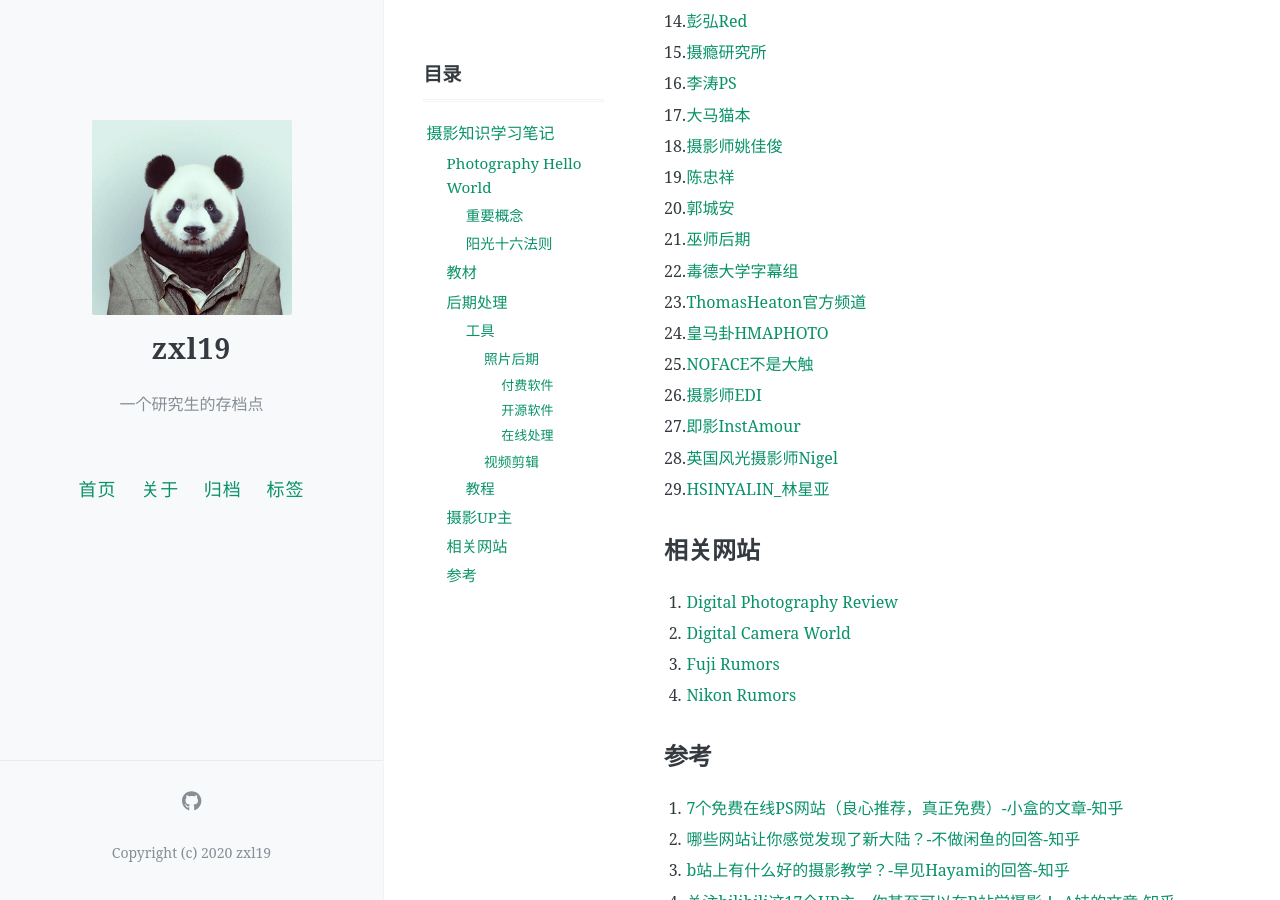
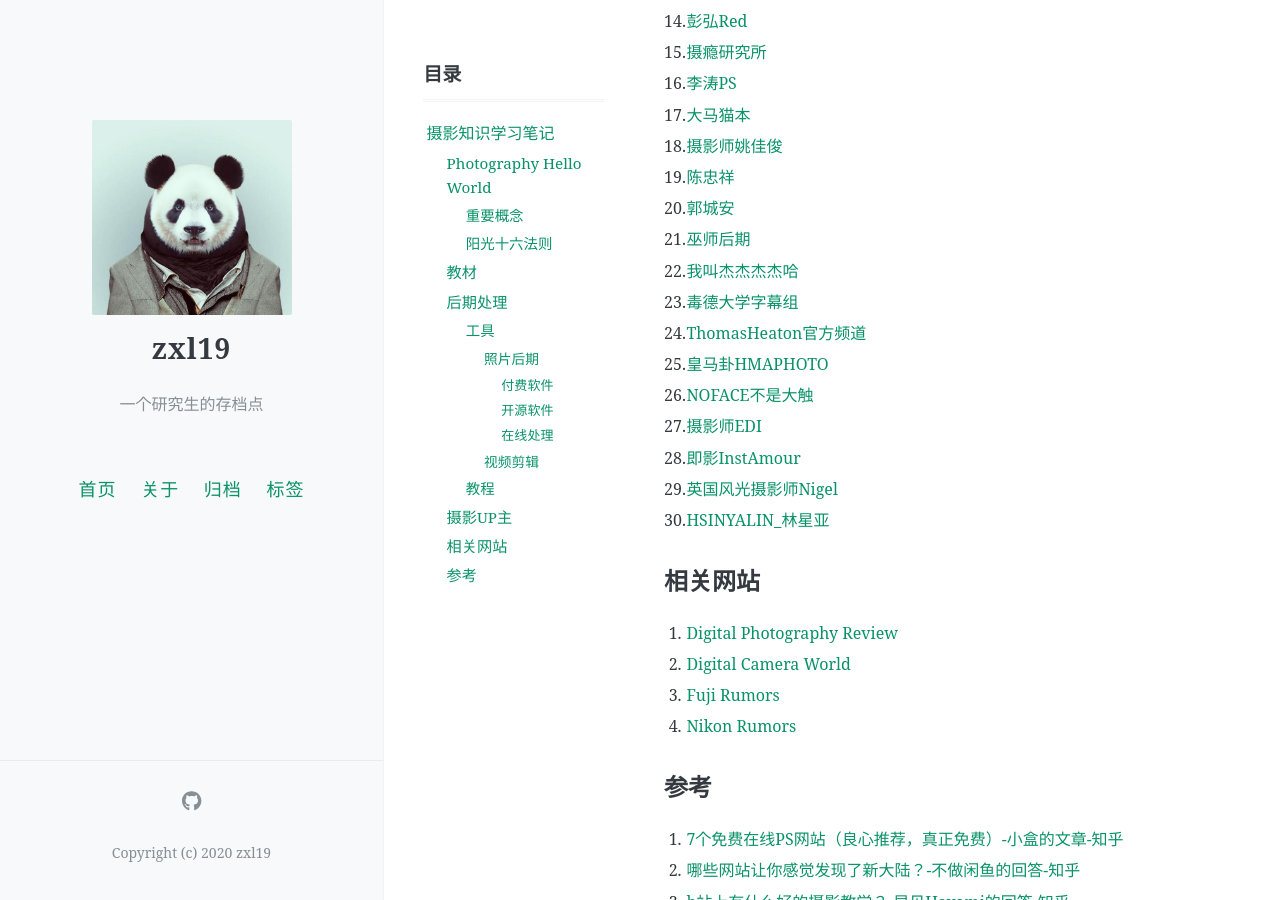
Before and after one commit to zxl19/zxl19.github.io, a Jekyll site: the page built from _posts/2021-08-03-photography-note.md, in a window 1280 px wide and 900 px high, scrolled down 2983 px. Built offline with Jekyll 4.4.1, drawn with Linux system fonts in a browser that asks for light colours; comment, search, counter and statistics services are not loaded.

Commit message:
Update 2021-08-03-photography-note.md

```diff
--- a/_posts/2021-08-03-photography-note.md
+++ b/_posts/2021-08-03-photography-note.md
@@ -124,14 +124,15 @@ pinned: false
 19. [陈忠祥](https://space.bilibili.com/238171819)
 20. [郭城安](https://space.bilibili.com/23686287)
 21. [巫师后期](https://space.bilibili.com/105686205)
-22. [毒德大学字幕组](https://space.bilibili.com/8990248)
-23. [ThomasHeaton官方频道](https://space.bilibili.com/1006125507)
-24. [皇马卦HMAPHOTO](https://space.bilibili.com/16198806)
-25. [NOFACE不是大触](https://space.bilibili.com/4012943)
-26. [摄影师EDI](https://space.bilibili.com/84480709)
-27. [即影InstAmour](https://space.bilibili.com/14118905)
-28. [英国风光摄影师Nigel](https://space.bilibili.com/1549051576)
-29. [HSINYALIN_林星亚](https://space.bilibili.com/7695611)
+22. [我叫杰杰杰杰哈](https://space.bilibili.com/274697987)
+23. [毒德大学字幕组](https://space.bilibili.com/8990248)
+24. [ThomasHeaton官方频道](https://space.bilibili.com/1006125507)
+25. [皇马卦HMAPHOTO](https://space.bilibili.com/16198806)
+26. [NOFACE不是大触](https://space.bilibili.com/4012943)
+27. [摄影师EDI](https://space.bilibili.com/84480709)
+28. [即影InstAmour](https://space.bilibili.com/14118905)
+29. [英国风光摄影师Nigel](https://space.bilibili.com/1549051576)
+30. [HSINYALIN_林星亚](https://space.bilibili.com/7695611)
 
 ## 相关网站
 
```
